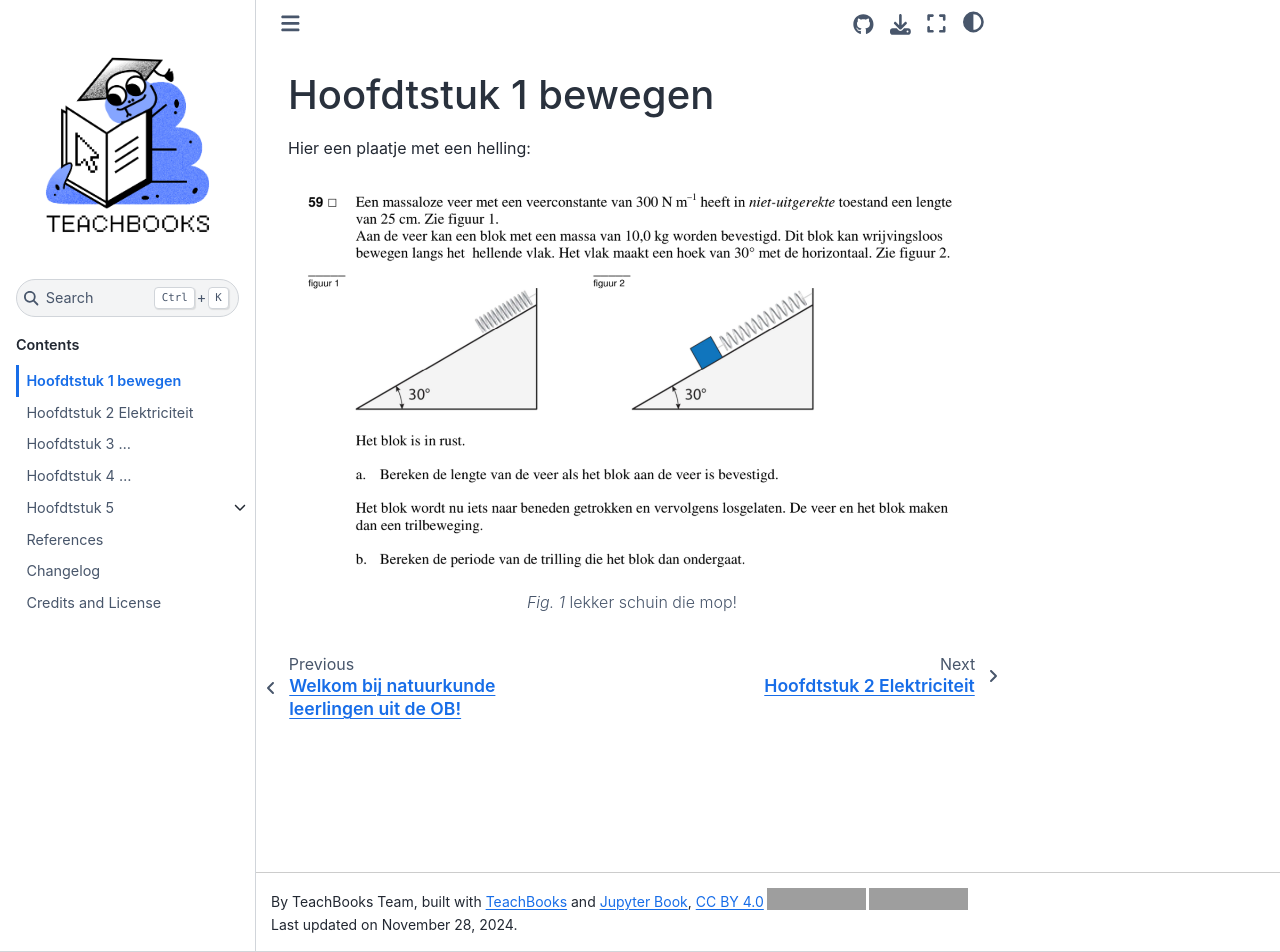
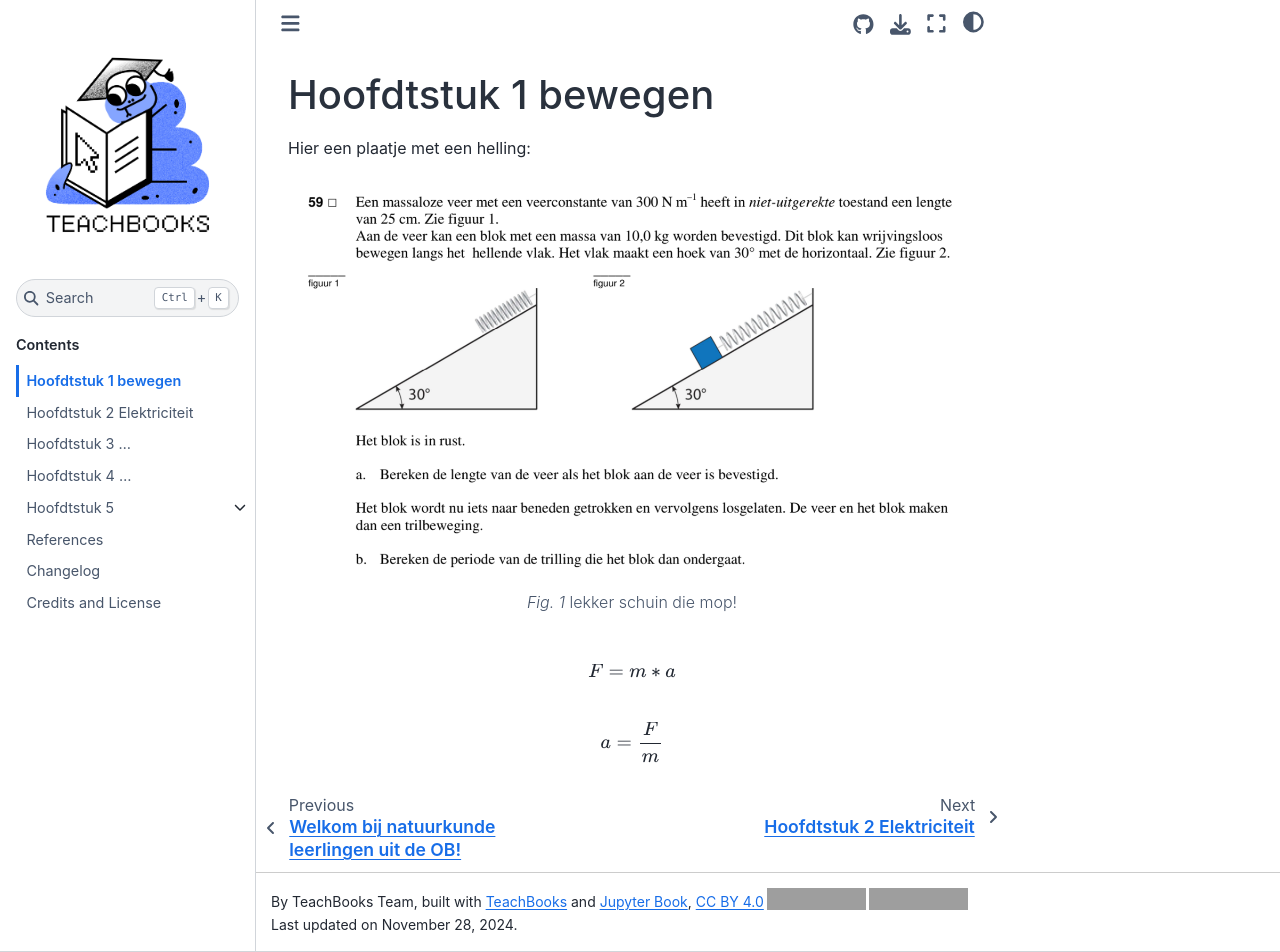
Before and after one commit to MeneerVisser/Natuurkunde-OB_H1, a Jupyter Book: the page built from book/some_content/H1.md, in a window 1280 px wide and 952 px high. Built offline with Jupyter Book 1.0.4 settings and Sphinx 7.4.7 and the Sphinx Book theme 1.1.4, drawn with Linux system fonts in a browser that asks for light colours; comment, search, counter and statistics services are not loaded; grey boxes are pictures that could not be loaded.

Commit message:
Update H1.md

````diff
--- a/book/some_content/H1.md
+++ b/book/some_content/H1.md
@@ -9,3 +9,7 @@ name: fig_Helling
 ---
 lekker schuin die mop!
 ```
+
+
+$$F=m*a$$
+$$a=\frac{F}{m}$$
````
